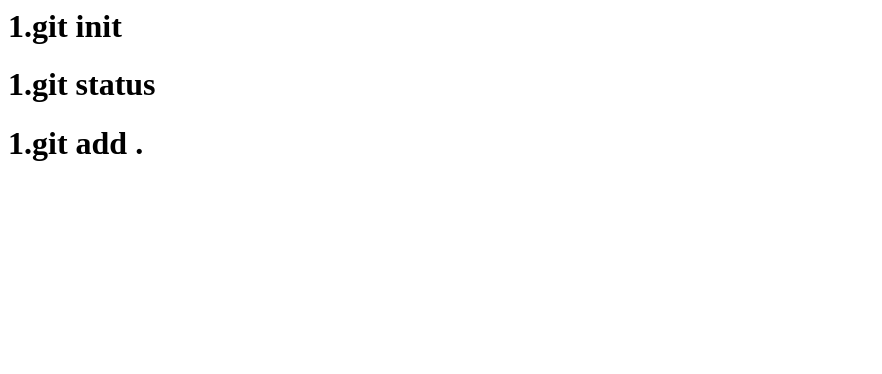
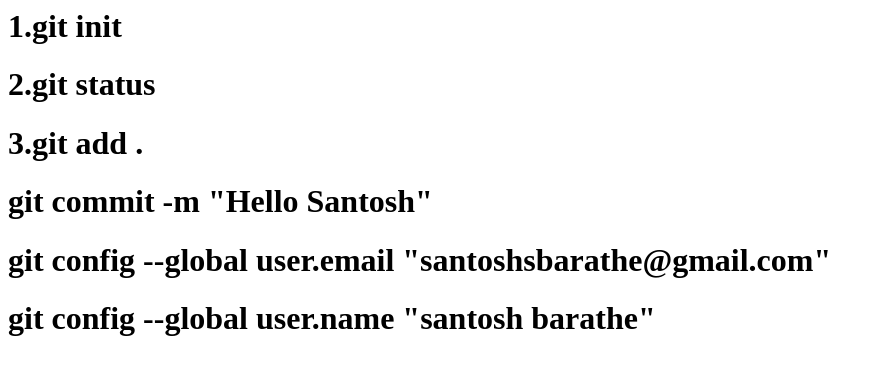
Before and after one commit to santoshbarathe/c-code, a plain HTML site: page index.html in a window 1280 px wide. Shown: the whole page, without its empty margins (0-882 px from the left). Drawn offline with Linux system fonts and the light colour scheme.

Commit message:
Hello Santosh

```diff
--- a/index.html
+++ b/index.html
@@ -1,6 +1,9 @@
 <html>
     <body>
         <h1>1.git init</h1>
-        <h1>1.git status</h1>
-        <h1>1.git add .</h1>
+        <h1>2.git status</h1>
+        <h1>3.git add .</h1>
+        <h1>git commit -m "Hello Santosh"</h1>
+        <h1>git config --global user.email "santoshsbarathe@gmail.com"</h1>
+        <h1>git config --global user.name "santosh barathe"</h1>
 </html>
```
